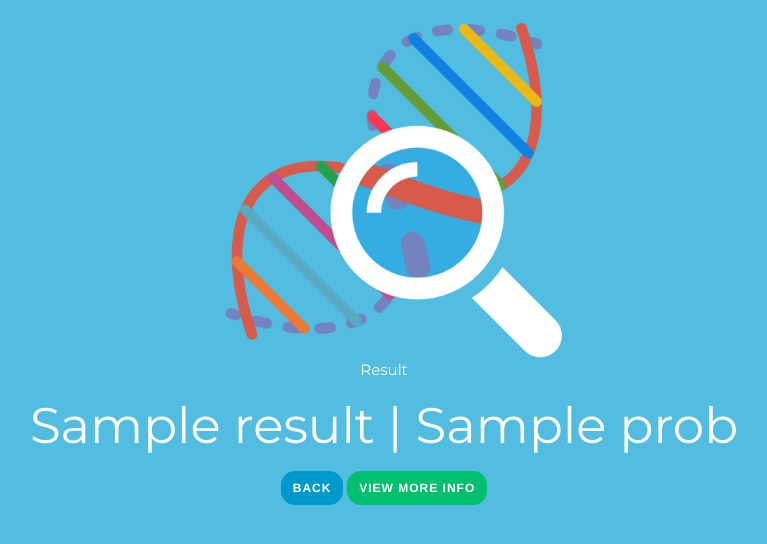
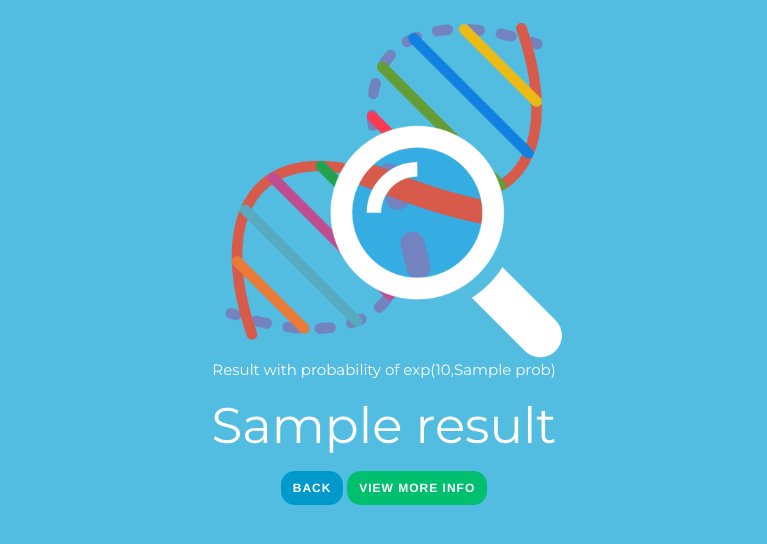
Before and after one commit to ipat/lncRNA-Classification, a Django app: template bio_web/bio_web/templates/result.html in a window 1280 px wide. Shown: the part 148-692 px from the top of the page, without its empty margins (256-1023 px from the left). Run offline with Django 3.2, Linux system fonts and the light colour scheme; the template is opened without the code that fills it: most values are stand-ins (such as "Sample title", 1, 10 or a date in 2020); some libraries are stand-ins or nearby versions.

Commit message:
edit result text

```diff
--- a/bio_web/bio_web/templates/result.html
+++ b/bio_web/bio_web/templates/result.html
@@ -26,10 +26,10 @@
 						</div>
 					</div>
 					<div class="row">
-						<p id="result-title-text">Result</p>
+						<p id="result-title-text">Result with probability of exp(10,{{prob}})</p>
 					</div>
 					<div class="row">
-						<p id="result-text">{{ result }} | {{prob}}</p>
+						<p id="result-text">{{ result }}</p>
 					</div>
 					<div class="row center">
 						<a href="/" class="btn btn-primary btn-sm round">Back</a>
```
